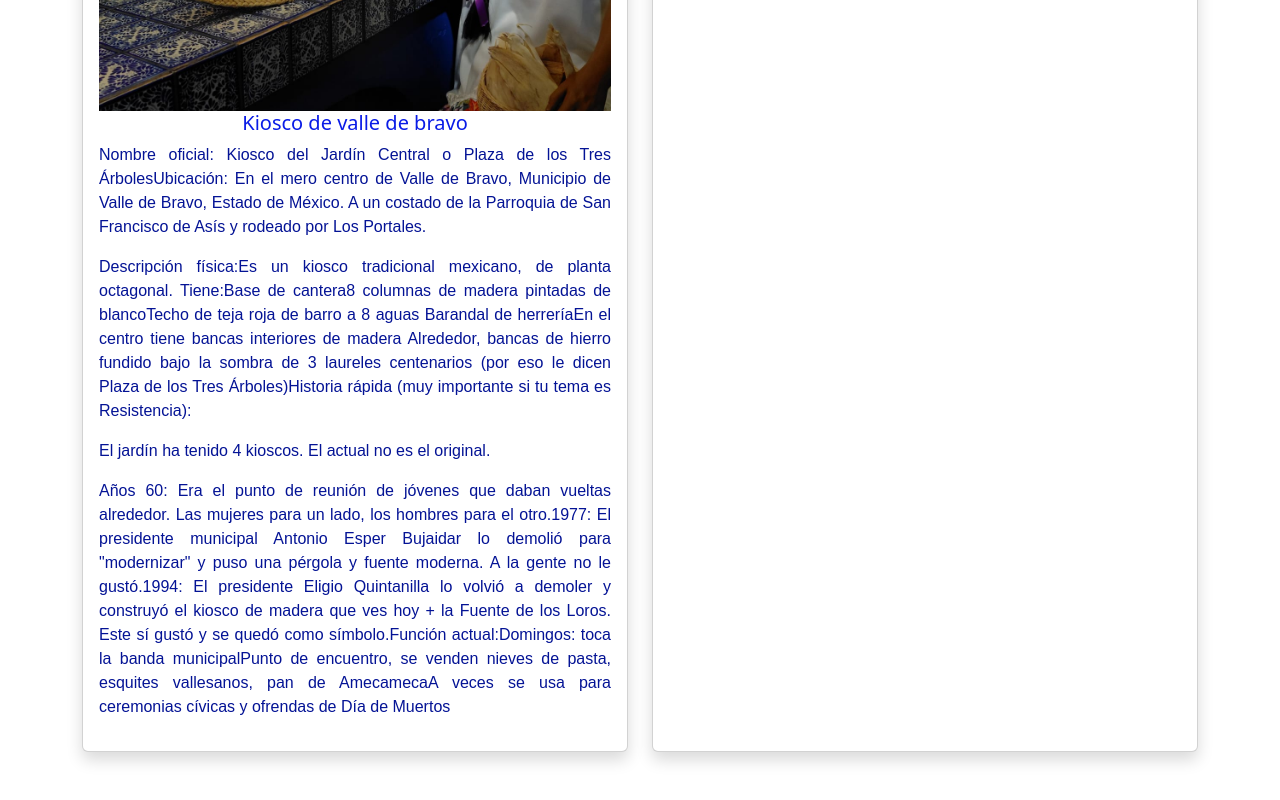
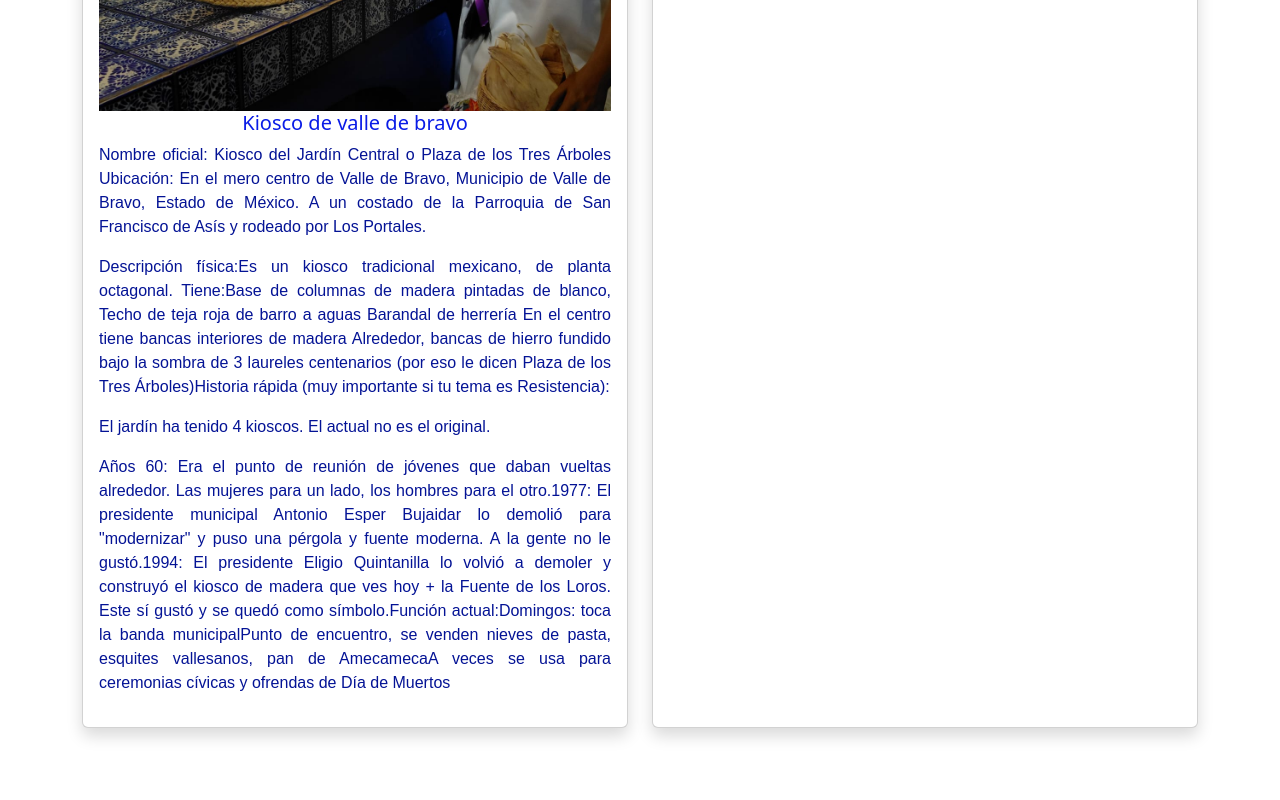
Before and after one commit to mimisjimis05-byte/WEBSITE-CECyMagic-Noemi, a plain HTML site: page Mercado.html in a window 1280 px wide. Shown: the part 1700-2500 px from the top of the page. After the commit the page ends 2476 px from the top, so only its background shows below. Drawn offline with nearby package versions, Linux system fonts and the light colour scheme.

Commit message:
Update Mercado.html

```diff
--- a/Mercado.html
+++ b/Mercado.html
@@ -88,8 +88,8 @@
     alt="image">
        <h5 class="card-title">
         Kiosco de valle de bravo</h5>
-        <p> Nombre oficial: Kiosco del Jardín Central o Plaza de los Tres ÁrbolesUbicación: En el mero centro de Valle de Bravo, Municipio de Valle de Bravo, Estado de México. A un costado de la Parroquia de San Francisco de Asís y rodeado por Los Portales.</p>
-          <p> Descripción física:Es un kiosco tradicional mexicano, de planta octagonal. Tiene:Base de cantera8 columnas de madera pintadas de blancoTecho de teja roja de barro a 8 aguas Barandal de herreríaEn el centro tiene bancas interiores de madera Alrededor,
+        <p> Nombre oficial: Kiosco del Jardín Central o Plaza de los Tres Árboles Ubicación: En el mero centro de Valle de Bravo, Municipio de Valle de Bravo, Estado de México. A un costado de la Parroquia de San Francisco de Asís y rodeado por Los Portales.</p>
+          <p> Descripción física:Es un kiosco tradicional mexicano, de planta octagonal. Tiene:Base de  columnas de madera pintadas de blanco, Techo de teja roja de barro a  aguas Barandal de herrería En el centro tiene bancas interiores de madera Alrededor,
           bancas de hierro fundido bajo la sombra de 3 laureles centenarios (por eso le dicen Plaza de los Tres Árboles)Historia rápida (muy importante si tu tema es Resistencia):
 <p>El jardín ha tenido 4 kioscos. El actual no es el original.<p>
 Años 60: Era el punto de reunión de jóvenes que daban vueltas alrededor. Las mujeres para un lado, los hombres para el otro.1977: El presidente municipal Antonio Esper Bujaidar lo demolió para "modernizar" y puso una pérgola y fuente moderna. A la gente no le gustó.1994:
```
